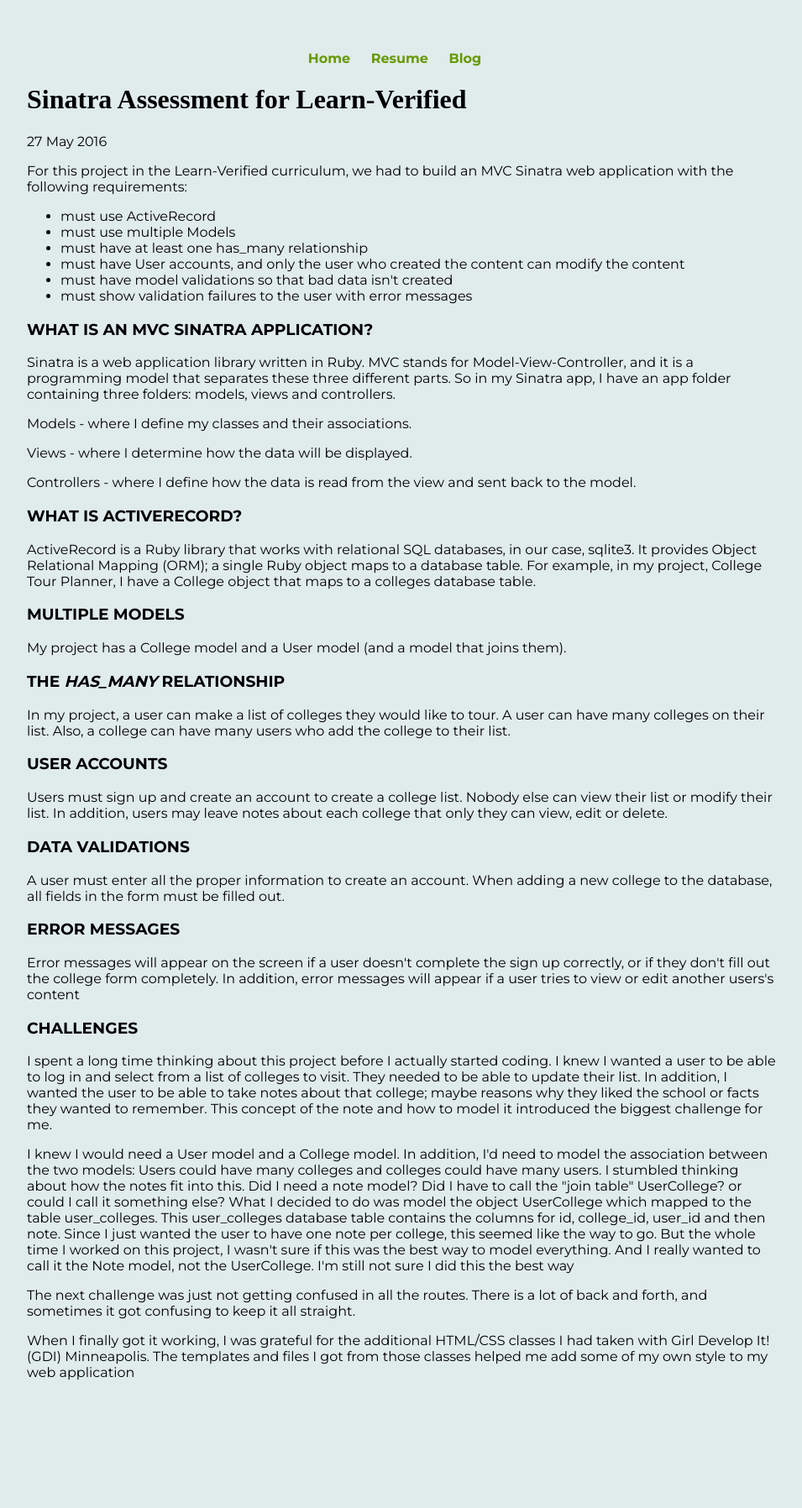
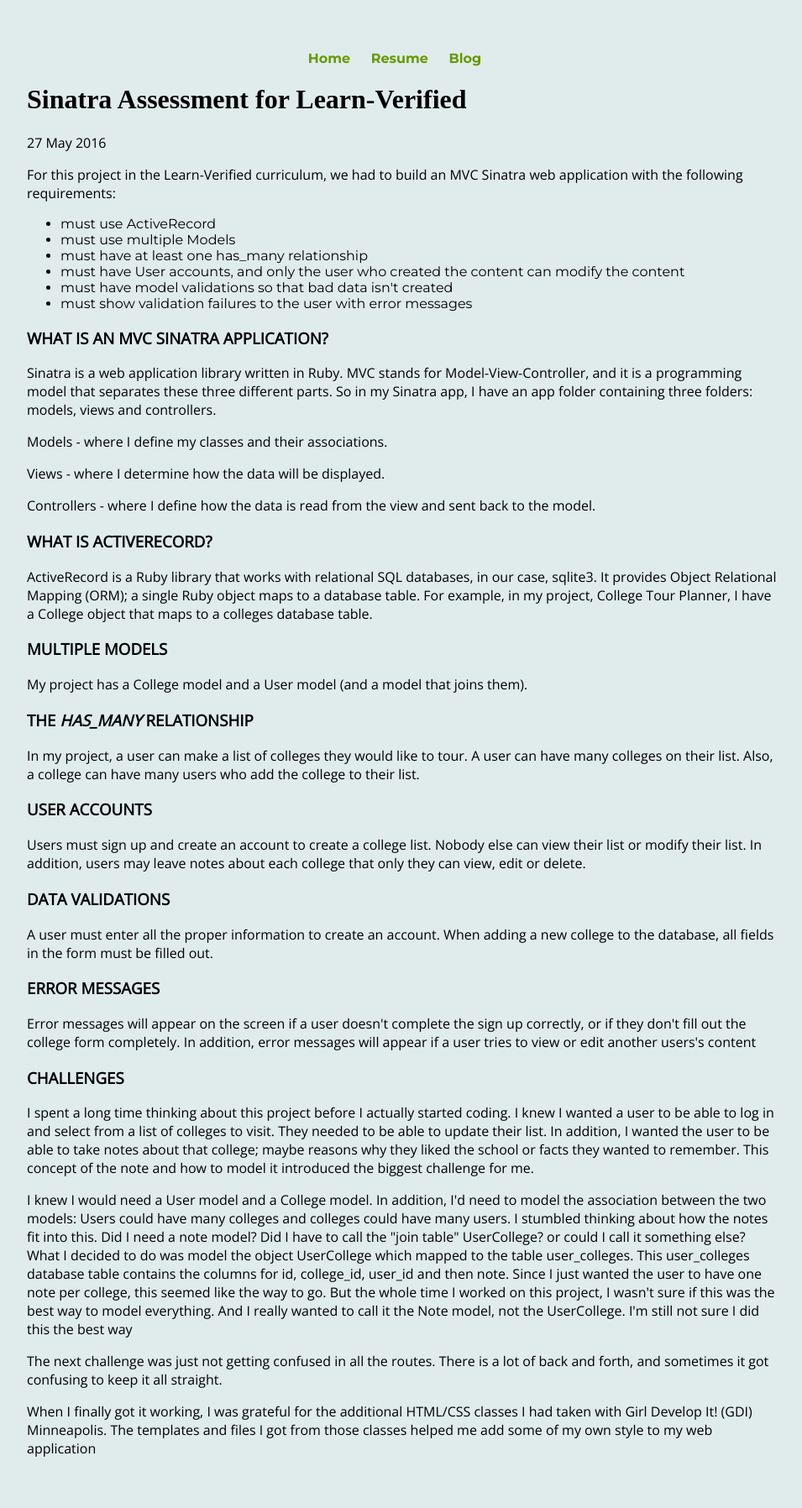
Before and after one commit to jmheyd/jmheyd.github.io, a Jekyll site: the page built from _posts/2016-05-27-sinatra-assessment.md, in a window 1280 px wide. Shown: the whole page at 84% size, without its empty margins (160-1115 px from the left). Built offline with Jekyll 4.4.1, drawn with Linux system fonts in a browser that asks for light colours; some web fonts are replaced; before the commit the page ends 1704 px from its top, so only the background shows below that.

Commit message:
change font

```diff
--- a/_layouts/default.html
+++ b/_layouts/default.html
@@ -8,6 +8,7 @@
 			<link href='https://fonts.googleapis.com/css?family=Amatic+SC' rel='stylesheet' type='text/css'>
 			<link href='https://fonts.googleapis.com/css?family=Raleway' rel='stylesheet' type='text/css'>
 			<link href='https://fonts.googleapis.com/css?family=Montserrat:400,700' rel='stylesheet' type='text/css'>
+			<link href='https://fonts.googleapis.com/css?family=Open+Sans' rel='stylesheet' type='text/css'>
 
 			<link rel="stylesheet" type="text/css" href="/css/main.css">
 			<link rel="stylesheet" type="text/css" href="/css/stylesheet.css">
--- a/_layouts/post_default.html
+++ b/_layouts/post_default.html
@@ -4,6 +4,7 @@
 			<title>{{ page.title }}</title>
 			<link href='https://fonts.googleapis.com/css?family=Crushed' rel='stylesheet' type='text/css'>
 			<link href='https://fonts.googleapis.com/css?family=Montserrat:400,700' rel='stylesheet' type='text/css'>
+			<link href='https://fonts.googleapis.com/css?family=Open+Sans' rel='stylesheet' type='text/css'>
 			<!-- link to main stylesheet -->
 			<link rel="stylesheet" type="text/css" href="/css/main.css">
 			<link rel="stylesheet" type="text/css" href="/css/stylesheet.css">
--- a/css/post.css
+++ b/css/post.css
@@ -1,11 +1,13 @@
 p {
 	font-size: 16px;
 	text-align: left;
-	font-family: 'Montserrat', sans-serif;
+/*	font-family: 'Montserrat', sans-serif;*/
+	font-family: 'Open Sans', sans-serif;
 }
 
 h3 {
-	font-family: 'Montserrat', sans-serif;
+/*	font-family: 'Montserrat', sans-serif;*/
+	font-family: 'Open Sans', sans-serif;
 	text-transform: uppercase;
 	text-align: left;
 }
```
